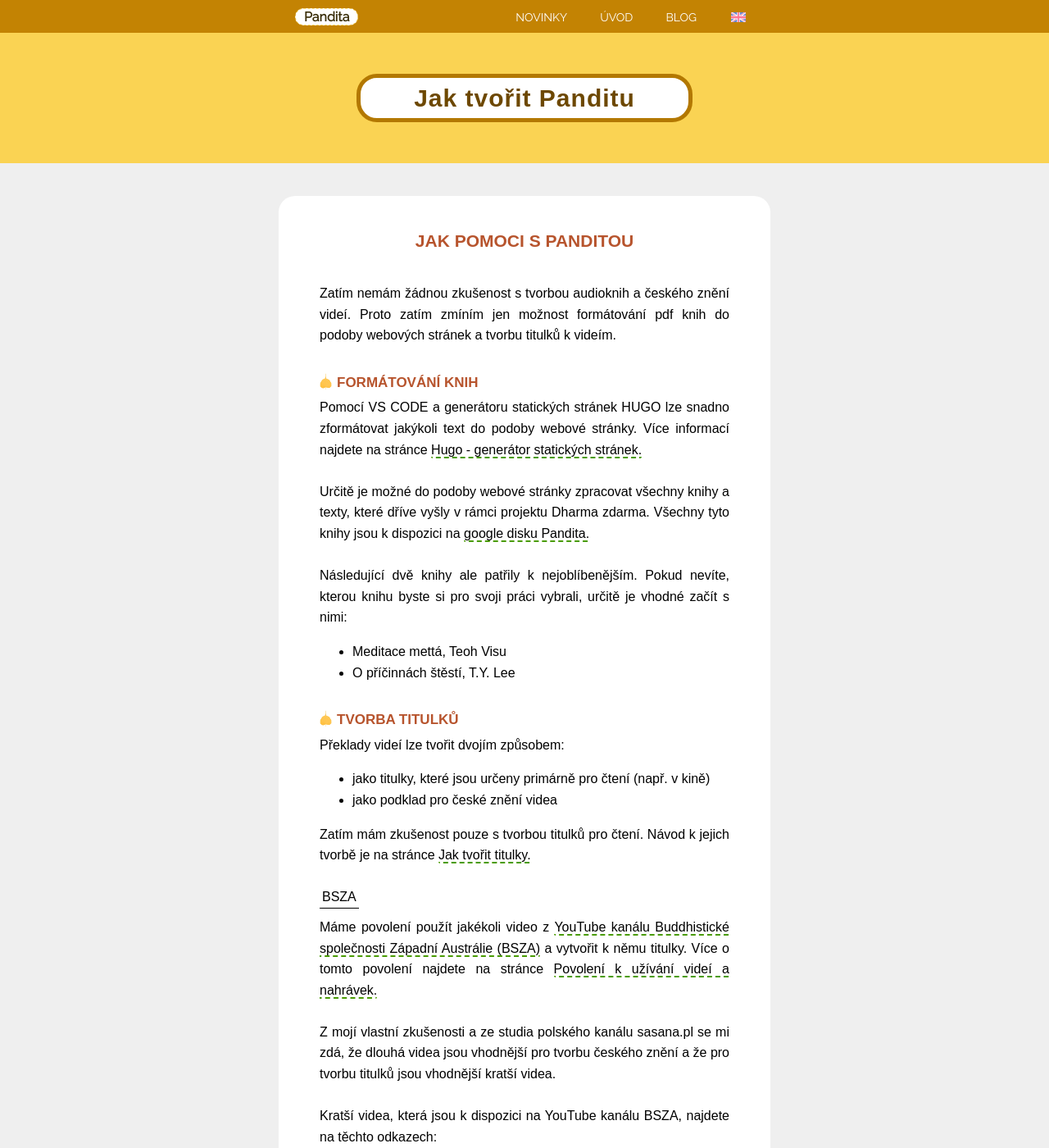
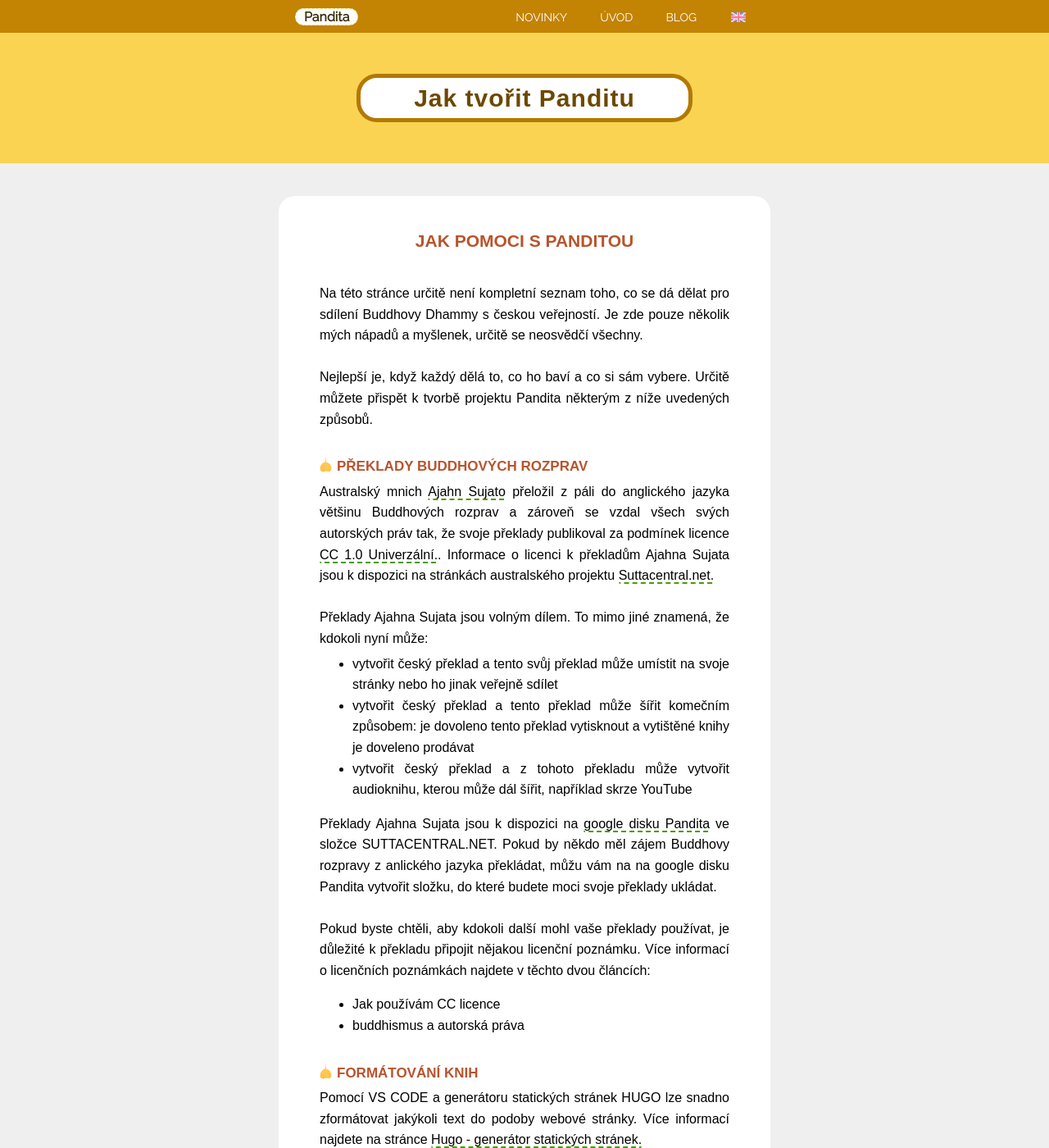
Before and after one commit to Borek78/jak-tvorit-panditu, a Jekyll site: the page built from jak-pomoci-s-panditou.md, in a window 1280 px wide and 1400 px high. Shown: the whole window at 82% size. Built offline with Jekyll 4.4.1, drawn with Linux system fonts in a browser that asks for light colours.

```diff
--- a/css/pages-style.css
+++ b/css/pages-style.css
@@ -1,3 +1,23 @@
+.citace-2 {
+  border-top: 1px dotted black;
+  border-bottom: 1px dotted black;
+  padding-top: 20px;
+  padding-bottom: 20px;
+  margin-top: 40px;
+  margin-bottom: 40px;
+}
+
+h6 {
+  border-bottom: 1px solid black !important;
+  padding-bottom: 2px;
+  font-size: 16px !important;
+  text-align: left !important;
+  color: black !important;
+  display: inline-block;
+  font-weight: normal;
+  margin-bottom: 7px !important;
+}
+
 .cc-na-youtube {
   color: rgba(0, 0, 255, 0.609);
   font-weight: bold;
--- a/jak-pomoci-s-panditou.md
+++ b/jak-pomoci-s-panditou.md
@@ -5,7 +5,31 @@ Title: Jak pomoci s Panditou
 
 # Jak pomoci s Panditou
 
-Zatím nemám žádnou zkušenost s tvorbou audioknih a českého znění videí. Proto zatím zmíním jen možnost formátování pdf knih do podoby webových stránek a tvorbu titulků k videím.
+Na této stránce určitě není kompletní seznam toho, co se dá dělat pro sdílení Buddhovy Dhammy s českou veřejností. Je zde pouze několik mých nápadů a myšlenek, určitě se neosvědčí všechny. <br> <br>
+
+Nejlepší je, když každý dělá to, co ho baví a co si sám vybere. Určitě můžete přispět k tvorbě projektu Pandita některým z níže uvedených způsobů.
+
+### Překlady Buddhových rozprav
+
+Australský mnich [Ajahn Sujato](https://www.pandita.cz/autori/ajahn-sujato.html) přeložil z páli do anglického jazyka většinu Buddhových rozprav a zároveň se vzdal všech svých autorských práv tak, že svoje překlady publikoval za podmínek licence
+[CC 1.0 Univerzální.](https://creativecommons.org/publicdomain/zero/1.0/deed.cs). Informace o licenci k překladům Ajahna Sujata jsou k dispozici na stránkách australského projektu [Suttacentral.net.](https://suttacentral.net) <br><br>
+
+Překlady Ajahna Sujata jsou volným dílem. To mimo jiné znamená, že kdokoli nyní může:
+
+<ul style="margin-top:5px">
+<li>vytvořit český překlad a tento svůj překlad může umístit na svoje stránky nebo ho jinak veřejně sdílet </li>
+<li>vytvořit český překlad a tento překlad může šířit komečním způsobem: je dovoleno tento překlad vytisknout a vytištěné knihy je doveleno prodávat</li>
+<li>vytvořit český překlad a z tohoto překladu může vytvořit audioknihu, kterou může dál šířit, například skrze YouTube</li>
+</ul>
+
+Překlady Ajahna Sujata jsou k dispozici na [google disku Pandita](https://drive.google.com/drive/u/1/folders/11gL2ab0CPZUdpUUepmwEovLgplyc8VLj) ve složce SUTTACENTRAL.NET. Pokud by někdo měl zájem Buddhovy rozpravy z anlického jazyka překládat, můžu vám na na google disku Pandita vytvořit složku, do které budete moci svoje překlady ukládat.<br><br>
+
+Pokud byste chtěli, aby kdokoli další mohl vaše překlady používat, je důležité k překladu připojit nějakou licenční poznámku. Více informací o licenčních poznámkách najdete v těchto dvou článcích:
+
+<ul>
+<li>Jak používám CC licence</li>
+<li>buddhismus a autorská práva</li>
+</ul>
 
 ### Formátování knih
 
```
Also changed, not shown: blog.md (+7 -1 lines), index.md (+1 -1 lines), jak-pouzivam-cc-licence - zaloha.md (added, +155 -0 lines), jak-pouzivam-cc-licence.md (added, +155 -0 lines), kousky.md (added, +1 -0 lines), licencni-poznamky.md (added, +40 -0 lines), vyhody-licence-cc-by.md (added, +43 -0 lines), zalohovani.md (+3 -4 lines).
